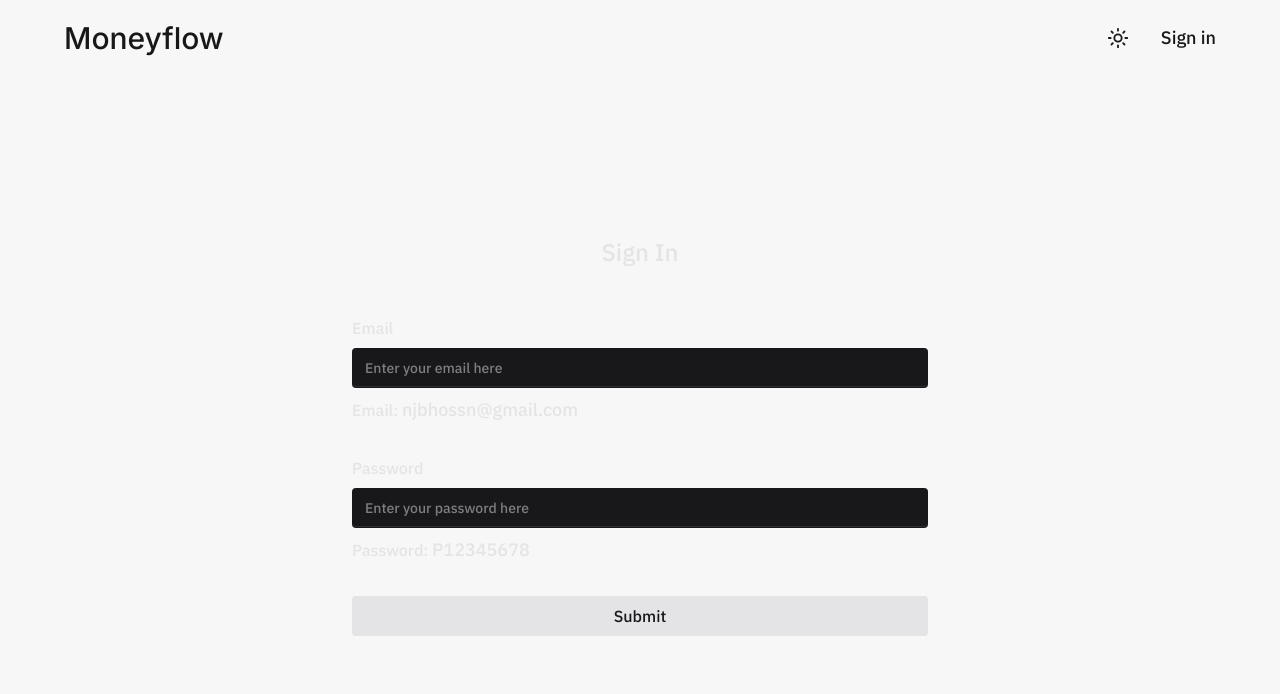
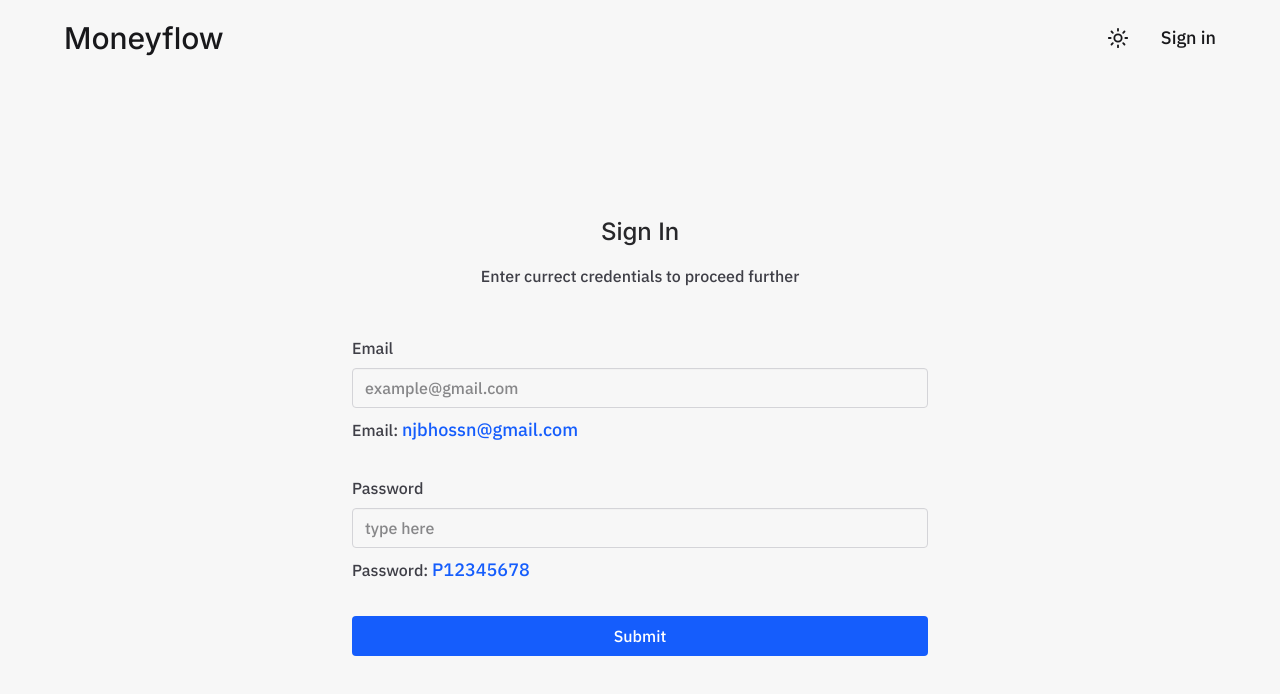
Before and after one commit to NajibHos/MoneyFlow, a React app: page /sign-in in a window 1280 px wide. Shown: the top 694 px of the page. Built offline with nearby package versions, Linux system fonts and the light colour scheme; no server answers; the HTML template or start-up script is replaced by a standard one.

Commit message:
Redesign entire sign in page

```diff
--- a/src/pages/SignIn.jsx
+++ b/src/pages/SignIn.jsx
@@ -1,11 +1,15 @@
 import { useEffect } from "react";
 import { useAuth } from "../utils/AuthProvider";
+import { useFormStatus } from "react-dom";
 import { useNavigate } from "react-router-dom";
 
 const SignIn = () => {
 
   const { user, logInUser } = useAuth();
   const navigate = useNavigate();
+
+  // get recent form submission status
+  const { isPending } = useFormStatus();
 
   useEffect(() => {
 
@@ -32,15 +36,23 @@ const SignIn = () => {
       <div className="h-full w-[90%] flex flex-col justify-center
         items-center gap-16 lg:gap-12"
       >
+        <div className="h-auto w-full flex flex-col justify-center items-center gap-4">
           <div className="h-auto w-full text-center">
-          <h2 className="font-medium font-descriptions text-zinc-200
-            text-2xl"
+            <h2 className="text-2xl font-headings font-medium
+              text-zinc-800 dark:text-zinc-200"
             >
               Sign In
             </h2>
           </div>
+          <div className="h-auto w-full text-center">
+            <h2 className="text-base font-descriptions font-medium
+              text-zinc-700 dark:text-zinc-300"
+            >
+              Enter currect credentials to proceed further
+            </h2>
+          </div>
+        </div>
         <div className="h-auto w-full md:w-[60%] lg:w-[50%]">
-          {/* I'm using React 19 form handling feature here */}
           <form action={formAction}
             className="h-auto w-full flex flex-col justify-center
             items-center gap-8"
@@ -49,8 +61,8 @@ const SignIn = () => {
               items-center gap-2"
             >
               <div className="h-auto w-full text-left">
-                <h2 className="font-medium font-descriptions text-zinc-200
-                  text-base"
+                <h2 className="text-base font-medium font-descriptions
+                  text-zinc-700 dark:text-zinc-300"
                 >
                   Email
                 </h2>
@@ -58,18 +70,19 @@ const SignIn = () => {
               <div className="h-auto w-full">
                 <input
                   type="email"
-                  placeholder="Enter your email here"
-                  className="input w-full text-zinc-200 font-medium
-                  font-descriptions bg-zinc-900"
+                  name="email"
                   required
-                  name="email"
+                  placeholder="example@gmail.com"
+                  className="input w-full text-base font-descriptions font-medium
+                  text-zinc-900 dark:text-white bg-transparent border
+                  border-zinc-300 dark:border-zinc-400"
                 />
               </div>
               <div className="h-auto w-full text-left">
-                <h2 className="font-medium font-descriptions text-zinc-200
-                  text-base"
+                <h2 className="text-base font-descriptions font-medium
+                  text-zinc-700 dark:text-zinc-300"
                 >
-                  Email: <span className="text-lg">njbhossn@gmail.com</span>
+                  Email: <span className="text-lg text-blue-600">njbhossn@gmail.com</span>
                 </h2>
               </div>
             </div>
@@ -77,8 +90,8 @@ const SignIn = () => {
               items-center gap-2"
             >
               <div className="h-auto w-full text-left">
-                <h2 className="font-medium font-descriptions text-zinc-200
-                  text-base"
+                <h2 className="text-base font-medium font-descriptions
+                  text-zinc-700 dark:text-zinc-300"
                 >
                   Password
                 </h2>
@@ -87,28 +100,29 @@ const SignIn = () => {
                 <input
                   type="password"
                   name="password"
-                    placeholder="Enter your password here"
-                    className="input w-full text-zinc-200 font-medium
-                    font-descriptions bg-zinc-900"
                   required
+                  placeholder="type here"
+                  className="input w-full text-base font-descriptions font-medium
+                  text-zinc-900 dark:text-white bg-transparent border
+                  border-zinc-300 dark:border-zinc-400"
                 />
               </div>
               <div className="h-auto w-full text-left">
-                <h2 className="font-medium font-descriptions text-zinc-200
-                  text-base"
+                <h2 className="text-base font-descriptions font-medium
+                  text-zinc-700 dark:text-zinc-300"
                 >
-                  Password: <span className="text-lg">P12345678</span>
+                  Password: <span className="text-lg text-blue-600">P12345678</span>
                 </h2>
               </div>
             </div>
             <div className="h-auto w-full">
               <button
                 type="submit"
-                className="w-full py-2 bg-zinc-200
-                text-base font-medium font-descriptions rounded
-                text-zinc-900 cursor-pointer"
+                disabled={isPending}
+                className="w-full py-2 text-base font-descriptions font-medium
+                rounded cursor-pointer text-white bg-blue-600 disabled:bg-blue-500"
               >
-                Submit
+                {isPending ? 'Submitting' : 'Submit'}
               </button>
             </div>
           </form>
```
Lines whose indentation alone changed are shown as unchanged.
